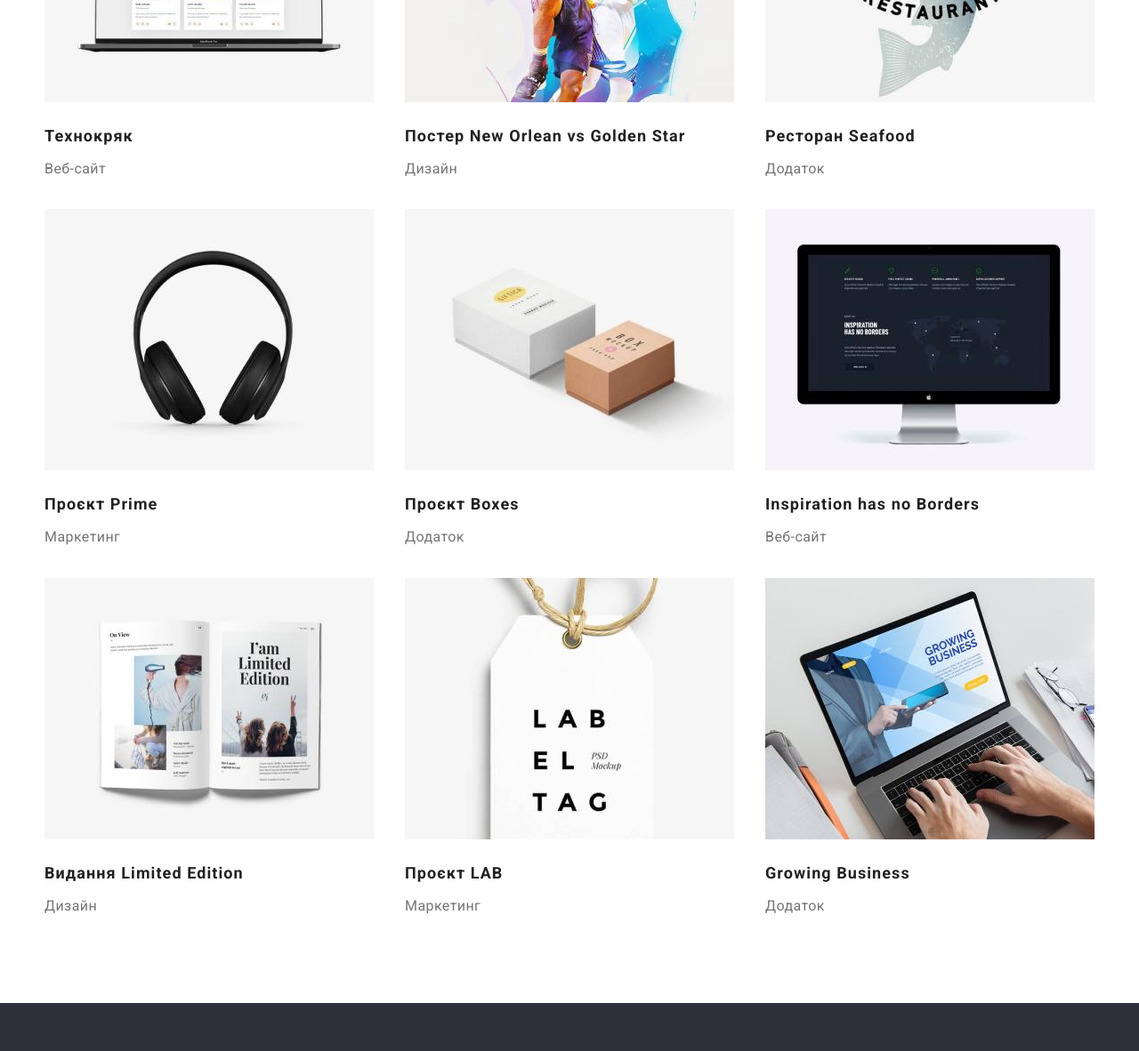
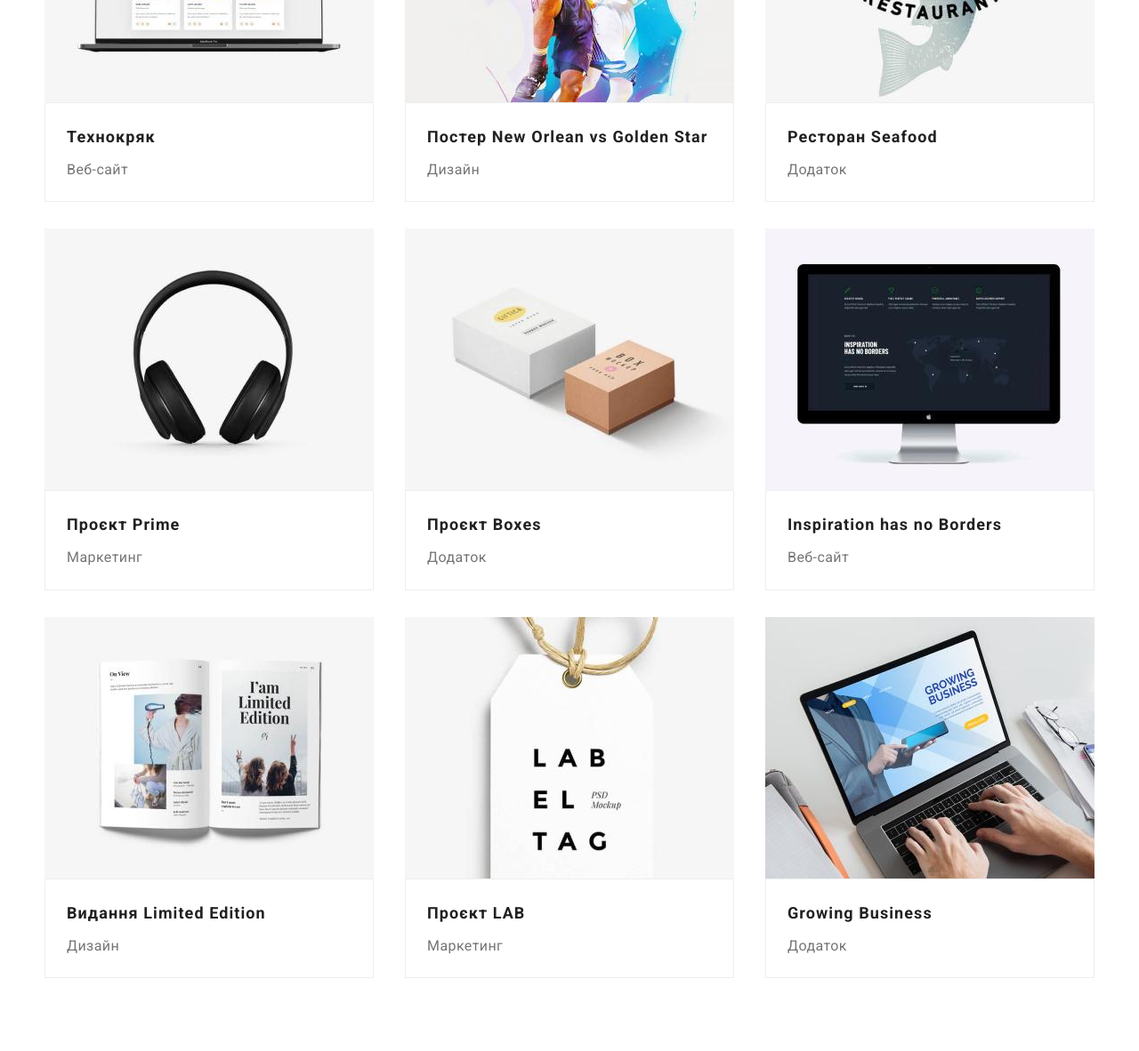
Before and after one commit to Asgardpuper/goit-markup-hw-03, a plain HTML site: page portfolio.html in a window 1280 px wide. Shown: the part 430-1612 px from the top of the page at 89% size. Drawn offline with nearby package versions, Linux system fonts and the light colour scheme.

Commit message:
Fixed background for Our Team and add border to portfolio items

```diff
--- a/css/style.css
+++ b/css/style.css
@@ -285,6 +285,10 @@ body {
   justify-content: space-between;
 }
 
+.our-team {
+  background-color: var(--filter-btn-color);
+}
+
 .our-team-title {
   margin-bottom: 50px;
   text-align: center;
@@ -403,7 +407,11 @@ body {
 
 .project-image {
   display: block;
-  margin-bottom: 20px;
+}
+
+.add-border {
+  border: 1px solid #eeeeee;
+  padding: 20px 24px;
 }
 
 .project-name {
--- a/portfolio.html
+++ b/portfolio.html
@@ -81,8 +81,10 @@
                 alt="ноутбук"
                 width="370"
               />
+              <div class="add-border">
                 <h3 class="project-name">Технокряк</h3>
                 <p class="project-type">Веб-сайт</p>
+              </div>
             </li>
             <li>
               <img
@@ -91,8 +93,10 @@
                 alt="люди грають в баскетбол"
                 width="370"
               />
+              <div class="add-border">
                 <h3 class="project-name">Постер New Orlean vs Golden Star</h3>
                 <p class="project-type">Дизайн</p>
+              </div>
             </li>
             <li>
               <img
@@ -101,8 +105,10 @@
                 alt="логотип з рибою"
                 width="370"
               />
+              <div class="add-border">
                 <h3 class="project-name">Ресторан Seafood</h3>
                 <p class="project-type">Додаток</p>
+              </div>
             </li>
             <li>
               <img
@@ -111,8 +117,10 @@
                 alt="навушники"
                 width="370"
               />
+              <div class="add-border">
                 <h3 class="project-name">Проєкт Prime</h3>
                 <p class="project-type">Маркетинг</p>
+              </div>
             </li>
             <li>
               <img
@@ -121,8 +129,10 @@
                 alt="коробки"
                 width="370"
               />
+              <div class="add-border">
                 <h3 class="project-name">Проєкт Boxes</h3>
                 <p class="project-type">Додаток</p>
+              </div>
             </li>
             <li>
               <img
@@ -131,8 +141,10 @@
                 alt="комп'ютер з картою"
                 width="370"
               />
+              <div class="add-border">
                 <h3 class="project-name">Inspiration has no Borders</h3>
                 <p class="project-type">Веб-сайт</p>
+              </div>
             </li>
             <li>
               <img
@@ -141,8 +153,10 @@
                 alt="розгорнений журнал"
                 width="370"
               />
+              <div class="add-border">
                 <h3 class="project-name">Видання Limited Edition</h3>
                 <p class="project-type">Дизайн</p>
+              </div>
             </li>
             <li>
               <img
@@ -151,8 +165,10 @@
                 alt="лейбл"
                 width="370"
               />
+              <div class="add-border">
                 <h3 class="project-name">Проєкт LAB</h3>
                 <p class="project-type">Маркетинг</p>
+              </div>
             </li>
             <li>
               <img
@@ -161,8 +177,10 @@
                 alt="людина працює за ноутбуком"
                 width="370"
               />
+              <div class="add-border">
                 <h3 class="project-name">Growing Business</h3>
                 <p class="project-type">Додаток</p>
+              </div>
             </li>
           </ul>
         </section>
```
Also changed, not shown: index.html (+5 -1 lines). Lines whose indentation alone changed are shown as unchanged.
